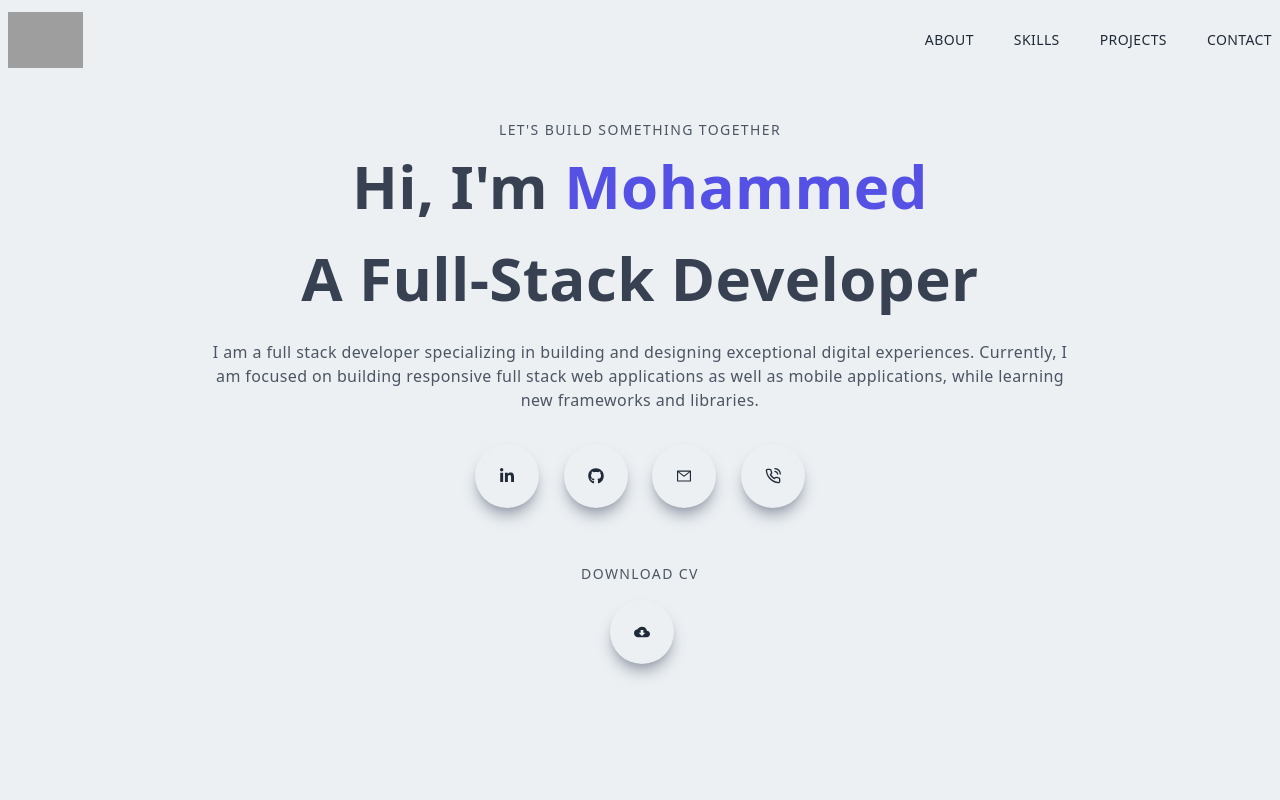
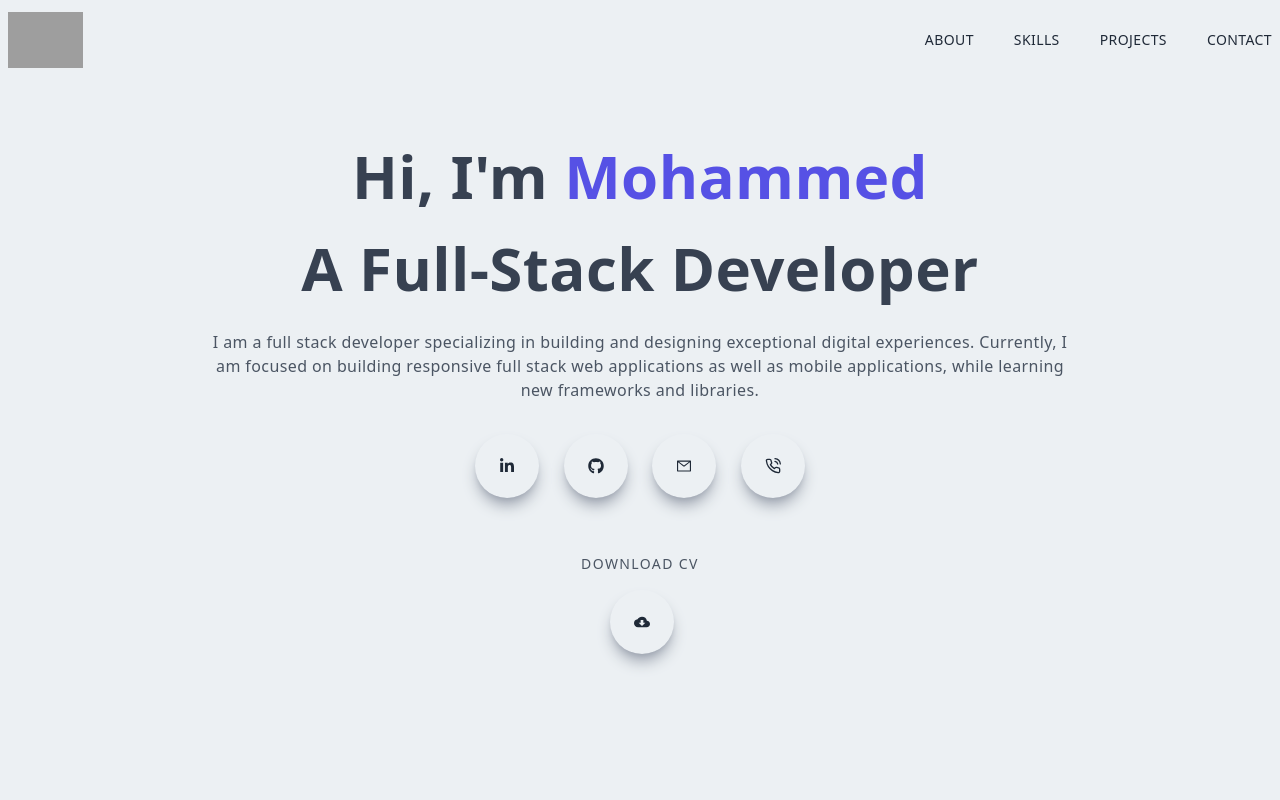
Before and after one commit to mabenlouc/portfolio-mb, a Next.js app: page / in a window 1280 px wide. Shown: the top 800 px of the page. Built offline with nearby package versions, Linux system fonts and the light colour scheme; grey boxes are pictures that could not be loaded.

Commit message:
update contact details

```diff
--- a/components/Contact.jsx
+++ b/components/Contact.jsx
@@ -27,7 +27,7 @@ const Contact = () => {
                         <div>
                             <h2 className='py-2'>Mohammed Benloucif</h2>
                             <p>Full-Stack Developer</p>
-                            <p className='py-4'>I am available for freelance or full-time positions. Contact me and let&apos;s talk.</p>
+
                         </div>
                     <div>
                         <p className='uppercase pt-8'>Connect With Me</p>
--- a/components/Main.jsx
+++ b/components/Main.jsx
@@ -10,9 +10,7 @@ const Main = () => {
     <div id='about' className='w-full h-screen text-center pt-30'>
         <div className='max-w-[1240px] w-full h-full mx-auto p-2 flex justify-center items-center'>
             <div>
-                <p className='uppercase text-sm tracking-widest text-gray-600'>
-                    LET&apos;S BUILD SOMETHING TOGETHER
-                </p>
+
                 <h1 className='py-4 text-gray-700'>
                     Hi, I&apos;m <span className='text-[#5651e5]'> Mohammed </span>
                 </h1>
--- a/components/Navbar.jsx
+++ b/components/Navbar.jsx
@@ -96,9 +96,7 @@ const Navbar = () => {
             <AiOutlineClose />
           </div>
         </div>
-        <div className='border-b border-gray-300 my-4'>
-          <p className='w-[85%] md:w-[90%] py-4'>Let&apos;s build something legendary together</p>
-        </div>
+
       </div>
       <div className='py-4 flex flex-col'>
         <ul className='uppercase'>
```
